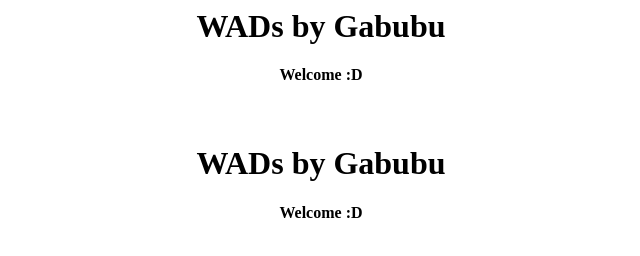
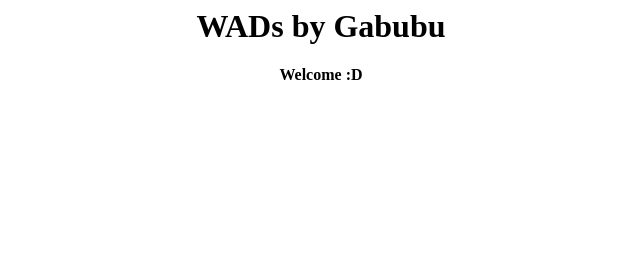
Before and after one commit to GabubuAvailable/wads-by-gabubu-website, a plain HTML site: page index.html in a window 1280 px wide. Shown: the whole page, without its empty margins (319-959 px from the left). Drawn offline with Linux system fonts and the light colour scheme.

Commit message:
Update index.html

```diff
--- a/index.html
+++ b/index.html
@@ -5,6 +5,3 @@
 <h1 style="text-align: center;">WADs by Gabubu</h1>
 <h4 style="text-align: center;">Welcome :D</h4>
 <p>&nbsp;</p>
-<h1 style="text-align: center;">WADs by Gabubu</h1>
-<h4 style="text-align: center;">Welcome :D</h4>
-<p>&nbsp;</p>
```
